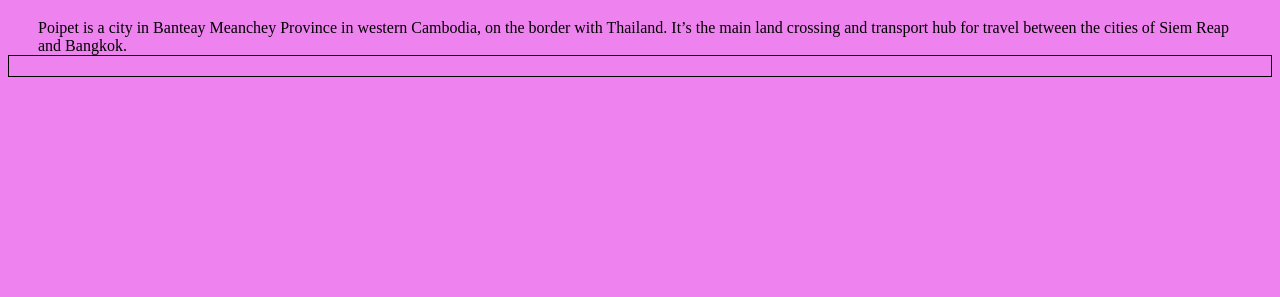
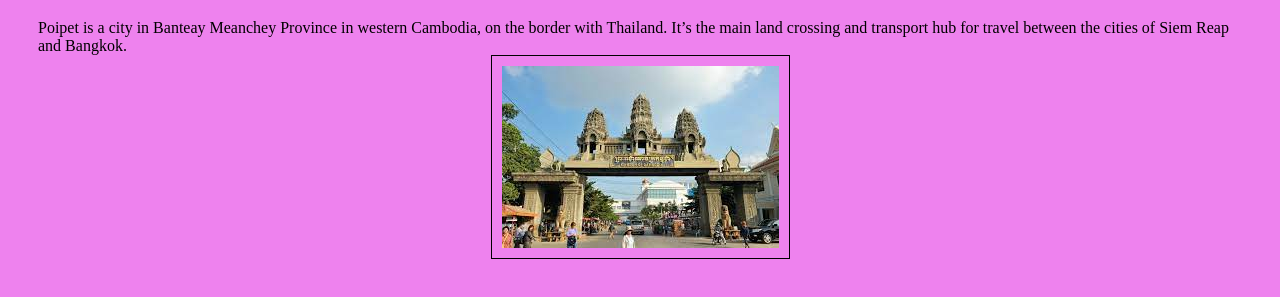
Before and after one commit to Sarumini/try1, a plain HTML site: page Poipet.html in a window 1280 px wide. Shown: the part 61-358 px from the top of the page. Drawn offline with Linux system fonts and the light colour scheme.

Commit message:
Update Poipet.html

```diff
--- a/Poipet.html
+++ b/Poipet.html
@@ -11,6 +11,6 @@
       <h1>Poipet</h1>
       <div class="para">  Poipet is a city in Banteay Meanchey Province in western Cambodia,
        on the border with Thailand. It’s the main land crossing and transport hub for travel between the cities of Siem Reap and Bangkok. </div>
-      <img  class="img" src="images/poipet.png" alt="">
+      <img  class="img" src="poipet.png" alt="">
 </body>
 </html>
```
